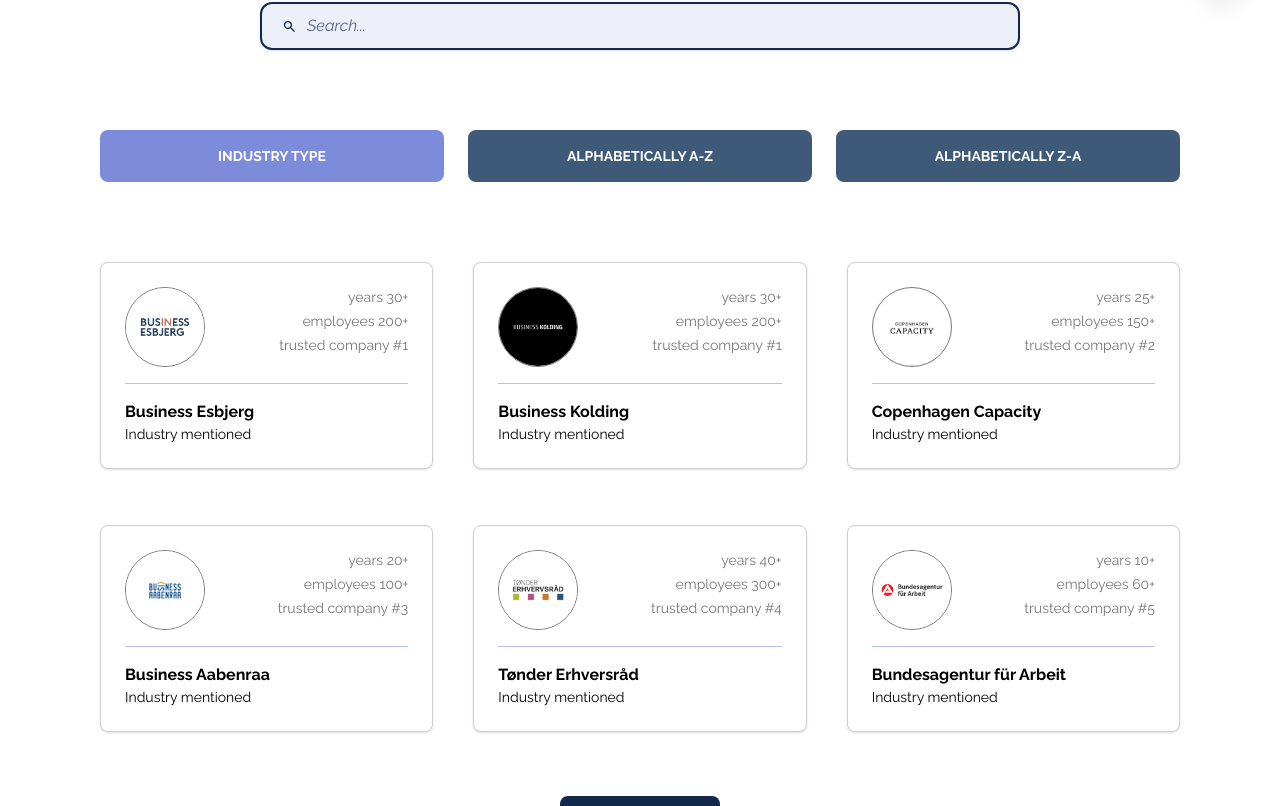
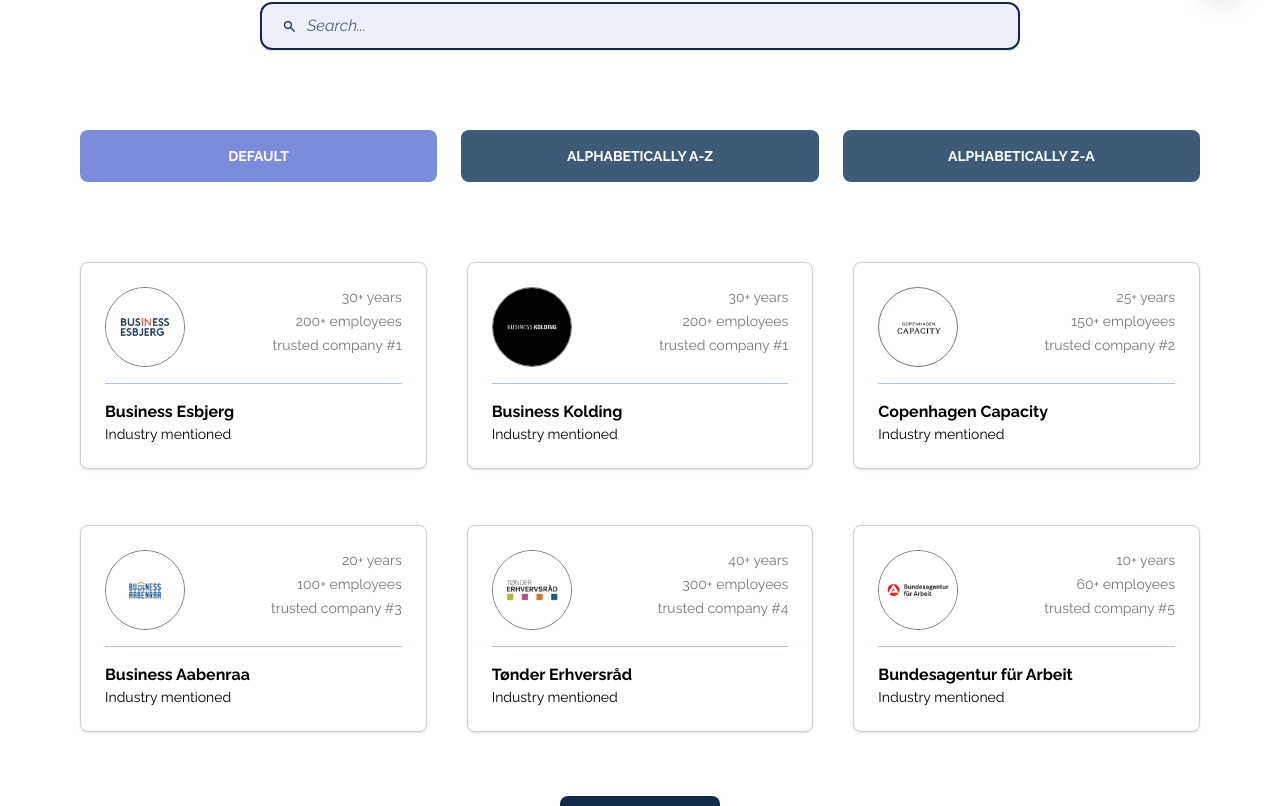
Before and after one commit to Patricia-P-G/Business-Region-Website, a Vue app: page /network in a window 1280 px wide. Shown: the part 778-1584 px from the top of the page. Built offline with nearby package versions, Linux system fonts and the light colour scheme.

Commit message:
network all done

```diff
--- a/src/views/networkComponents/NetworkCompanies.vue
+++ b/src/views/networkComponents/NetworkCompanies.vue
@@ -1,10 +1,165 @@
+<template>
+  <!-- Network Card Section -->
+  <section class="w-full bg-white py-15" aria-labelledby="network-companies-title" aria-describedby="network-companies-description"
+    itemscope itemtype="https://schema.org/ItemList">
+
+    <!-- Right Spacing  -->
+    <div class="mx-auto max-w-400 px-5 xs:px-6 sm:px-8 lg:px-20">
+
+      <!-- Accessible Section Heading --- not visually displayed (screen readers read only) -->
+      <h2 id="network-companies-title" class="sr-only">Network companies</h2>
+
+      <!-- Accessible Section Description --- not visually displayed (screen readers read only) -->
+      <p id="network-companies-description" class="sr-only">
+        Browse trusted companies and partners from the Danish-German cross-border business network.
+      </p>
+
+      <!-- Search Wrapper -->
+      <div class="flex justify-center" role="search">
+
+        <!-- Screen Readers Only -->
+        <label for="company-search" class="sr-only">Search companies</label>
+
+        <!--Input Wrapper  -->
+        <div class="flex h-12 w-full max-w-190 items-center rounded-xl border-2 border-primary bg-[#7988D221] px-5 shadow-sm">
+
+          <!--Icon Wrapper  -->
+          <div class="flex items-baseline pr-2.5" aria-hidden="true">
+
+            <!-- Magnifying Glass -->
+            <svg focusable="false" xmlns="http://www.w3.org/2000/svg" width="1em" height="1em" viewBox="0 0 24 24"><path d="M0 0h24v24H0z" fill="none" />
+              <path fill="#12294b" d="M9.5 16q-2.725 0-4.612-1.888T3 9.5t1.888-4.612T9.5 3t4.613 1.888T16 9.5q0 1.1-.35 2.075T14.7 13.3l5.6 5.6q.275.275.275.7t-.275.7t-.7.275t-.7-.275l-5.6-5.6q-.75.6-1.725.95T9.5 16m0-2q1.875 0 3.188-1.312T14 9.5t-1.312-3.187T9.5 5T6.313 6.313T5 9.5t1.313 3.188T9.5 14"/>
+            </svg>
+
+          </div>
+
+          <!-- Input + Text -->
+          <input id="company-search" v-model="searchQuery" type="search" placeholder="Search..." autocomplete="off" aria-label="Search companies by name or industry"
+            class="w-full bg-transparent text-base italic text-primary outline-none placeholder:text-primary/70 focus:outline-none"
+          />
+
+        </div>
+      </div>
+
+      <!-- Filter Grid -->
+      <div class="grid grid-cols-1 gap-6 py-20 sm:grid-cols-3" aria-label="Company filters">
+
+        <!-- Default Button -->
+        <button type="button" @click="setSort('default')" :aria-pressed="sortType === 'default'" :class="filterButtonClass(sortType === 'default')">
+          Default
+        </button>
+
+        <!-- Alphabetically A-Z Button -->
+        <button type="button" @click="setSort('az')" :aria-pressed="sortType === 'az'" :class="filterButtonClass(sortType === 'az')">
+          Alphabetically A-Z
+        </button>
+
+        <!-- Alphabetically Z-A Button -->
+        <button type="button" @click="setSort('za')" :aria-pressed="sortType === 'za'" :class="filterButtonClass(sortType === 'za')">
+          Alphabetically Z-A
+        </button>
+
+      </div>
+
+      <!-- Cards Grid -->
+      <div id="company-list" class="grid grid-cols-1 gap-x-10 gap-y-14 md:grid-cols-3" role="list" aria-label="Company list" aria-live="polite">
+
+        <!-- Company Card Link -->
+        <router-link v-for="(company, index) in visibleCompanies" :key="company.slug" :to="company.route" class="block focus:outline-none focus-visible:ring-4 focus-visible:ring-primary/40"
+          :aria-label="`View profile for ${company.name}`" itemprop="itemListElement" itemscope itemtype="https://schema.org/ListItem" role="listitem">
+
+          <!--  -->
+          <meta itemprop="position" :content="index + 1" />
+
+          <!-- Company Card Container -->
+          <article class="cursor-pointer rounded-lg border border-[#CFCFCF] bg-white p-6 shadow-sm transition-all duration-300 hover:-translate-y-1 hover:shadow-lg motion-reduce:transition-none motion-reduce:hover:translate-y-0"
+            itemscope itemtype="https://schema.org/Organization">
+
+            <!--  -->
+            <meta itemprop="name" :content="company.name" />
+            <meta itemprop="url" :content="company.route" />
+
+            <!-- Company Details Wrapper -->
+            <div class="flex items-start justify-between pb-4">
+
+              <!-- Image Wrapper -->
+              <div class="h-20 w-20 overflow-hidden rounded-full border border-[#777] bg-white">
+                <!-- Image -->
+                <img :src="company.logo" alt="" aria-hidden="true" class="h-full w-full object-cover"
+                  loading="lazy" itemprop="logo"
+                />
+              </div>
+
+              <!-- Company Micro Details Wrapper (Right Side) -->
+              <div class="text-right text-sm text-[#777]">
+                <!-- Years -->
+                <p>{{ company.years }} years</p>
+                <!-- Employees -->
+                <p class="mt-1">{{ company.employees }} employees</p>
+                <!-- Trust -->
+                <p class="mt-1">{{ company.trust }}</p>
+              </div>
+            </div>
+
+            <!-- Divider -->
+            <hr class="border-[#B8C0F0] py-2" aria-hidden="true" />
+
+            <!-- Company Title -->
+            <h3 class="text-base font-bold text-black" itemprop="name">
+              {{ company.name }}
+            </h3>
+
+            <!-- Company Details -->
+            <p class="text-sm text-black" itemprop="description">
+              {{ company.industry }}
+            </p>
+          </article>
+        </router-link>
+      </div>
+
+      <!-- No Results -->
+      <p v-if="filteredCompanies.length === 0" class="pt-5 text-center text-lg text-primary" role="status" aria-live="polite">
+        No companies found.
+      </p>
+
+      <!-- View More Wrapper -->
+      <div v-if="hasMoreCompanies" class="flex justify-center pt-16">
+
+        <!-- View More Button -->
+        <button type="button" @click="loadMore" :disabled="isLoading" :aria-busy="isLoading.toString()" aria-controls="company-list" class="flex min-w-40 items-center
+          justify-center gap-3 rounded-lg bg-primary px-8 py-4 text-sm font-bold uppercase text-white transition cursor-pointer
+          hover:bg-[#1B355B] focus:outline-none focus-visible:ring-4 focus-visible:ring-primary/40 disabled:cursor-not-allowed disabled:opacity-70">
+
+          <span v-if="!isLoading">View More</span>
+
+          <!-- Loading State with Spinner-->
+          <span v-else class="flex items-center gap-3">
+            Loading
+
+            <!-- Loading Spinner -->
+            <span class="h-5 w-5 animate-spin rounded-full border-2 border-white/40 border-t-white motion-reduce:animate-none" aria-hidden="true"></span>
+          </span>
+        </button>
+      </div>
+    </div>
+  </section>
+</template>
+
+
+
 <script setup>
-import { ref, computed } from 'vue'
+import { ref, computed, watch } from 'vue'
 
-const itemsPerLoad = 6
-const visibleCount = ref(6)
-const isLoading = ref(false)
+// Controls how many company cards are shown each time (Default)
+const itemsPerLoad = 6;
 
+// Reactive state for --- visible cards, loading, search, and sorting
+const visibleCount = ref(6);
+const isLoading = ref(false);
+const searchQuery = ref('');
+const sortType = ref('default');
+
+// Companies
 const companies = [
   {
     name: 'Business Esbjerg',
@@ -16,7 +171,6 @@
     trust: 'trusted company #1',
     logo: new URL('../../assets/network/business esbjerg.png', import.meta.url).href
   },
-
   {
     name: 'Business Kolding',
     slug: 'business-kolding',
@@ -27,7 +181,6 @@
     trust: 'trusted company #1',
     logo: new URL('../../assets/network/business kolding.png', import.meta.url).href
   },
-
   {
     name: 'Copenhagen Capacity',
     slug: 'copenhagen-capacity',
@@ -38,7 +191,6 @@
     trust: 'trusted company #2',
     logo: new URL('../../assets/network/copenhagen capacity.png', import.meta.url).href
   },
-
   {
     name: 'Business Aabenraa',
     slug: 'business-aabenraa',
@@ -49,7 +201,6 @@
     trust: 'trusted company #3',
     logo: new URL('../../assets/network/business aabenraa.png', import.meta.url).href
   },
-
   {
     name: 'Tønder Erhversråd',
     slug: 'tonder-erhversrad',
@@ -60,7 +211,6 @@
     trust: 'trusted company #4',
     logo: new URL('../../assets/network/tønder erhversråd.png', import.meta.url).href
   },
-
   {
     name: 'Bundesagentur für Arbeit',
     slug: 'bundesagentur-fur-arbeit',
@@ -71,7 +221,6 @@
     trust: 'trusted company #5',
     logo: new URL('../../assets/network/bundesagentur für arbeit.png', import.meta.url).href
   },
-
   {
     name: 'Schleswig-Holstein',
     slug: 'schleswig-holstein',
@@ -82,7 +231,6 @@
     trust: 'trusted company #6',
     logo: new URL('../../assets/network/schleswig-holstein.png', import.meta.url).href
   },
-
   {
     name: 'Dansk Industri',
     slug: 'dansk-industri',
@@ -93,7 +241,6 @@
     trust: 'trusted company #7',
     logo: new URL('../../assets/network/dansk industri.png', import.meta.url).href
   },
-
   {
     name: 'Sønderborg Vækstråd',
     slug: 'sonderborg-vaekstrad',
@@ -104,160 +251,76 @@
     trust: 'trusted company #8',
     logo: new URL('../../assets/network/sønderborg vækstråd.png', import.meta.url).href
   }
-]
+];
 
+// Filters companies based on the search input and selected sorting option
+const filteredCompanies = computed(() => {
+  const query = searchQuery.value.toLowerCase().trim();
+
+  // Creates searchable text from each company object
+  let result = companies.filter((company) => {
+    const searchableText = `
+      ${company.name}
+      ${company.industry}
+      ${company.years}
+      ${company.employees}
+      ${company.trust}
+    `.toLowerCase();
+
+    return searchableText.includes(query);
+  });
+
+  // Alphabetically sorts A-Z
+  if (sortType.value === 'az') {
+    result = [...result].sort((a, b) => a.name.localeCompare(b.name));
+  }
+
+  // Alphabetically sorts Z-A
+  if (sortType.value === 'za') {
+    result = [...result].sort((a, b) => b.name.localeCompare(a.name));
+  }
+  return result;
+});
+
+  // Returns only the companies currently visible on the page
 const visibleCompanies = computed(() => {
-  return companies.slice(0, visibleCount.value)
-})
+  return filteredCompanies.value.slice(0, visibleCount.value);
+});
 
+  // Checks if there are more companies to load
 const hasMoreCompanies = computed(() => {
-  return visibleCount.value < companies.length
-})
+  return visibleCount.value < filteredCompanies.value.length;
+});
 
+
+// Updates the active sorting type and resets visible company cards
+const setSort = (type) => {
+  sortType.value = type;
+  visibleCount.value = itemsPerLoad;
+};
+
+// Prevents duplicate loading or loading beyond available companies
 const loadMore = () => {
-  if (isLoading.value || !hasMoreCompanies.value) return
+  if (isLoading.value || !hasMoreCompanies.value) return;
 
-  isLoading.value = true
+  isLoading.value = true;
 
+  // Increases the number of visible company cards
   setTimeout(() => {
-    visibleCount.value += itemsPerLoad
-    isLoading.value = false
-  }, 700)
-}
+    visibleCount.value += itemsPerLoad;
+    isLoading.value = false;
+  }, 700);
+};
+
+
+// Dynamically applies button styles based on active filter state
+const filterButtonClass = (isActive) => [
+  'rounded-lg cursor-pointer py-4 text-sm font-bold uppercase text-white transition focus:outline-none focus-visible:ring-4 focus-visible:ring-primary/40',
+  isActive ? 'bg-[#7C8BDA] hover:bg-[#6D7BD0]' : 'bg-[#3E5A78] hover:bg-[#334A63]'
+];
+
+// Resets visible cards whenever the search query changes
+watch(searchQuery, () => {
+  visibleCount.value = itemsPerLoad;
+});
 </script>
-
-<template>
-  <section class="w-full bg-white py-15">
-    <div class="mx-auto px-12 sm:px-6 lg:px-25">
-
-      <!-- SEARCH -->
-      <div class="flex justify-center">
-        <div
-          class="flex h-12 w-full max-w-[760px] items-center rounded-xl border-2 border-[#12294B] bg-[#7988D221] px-5 shadow-sm"
-        >
-
-          <!-- ICON -->
-          <div class="flex items-baseline pr-2.5">
-            <svg xmlns="http://www.w3.org/2000/svg" width="1em" height="1em" viewBox="0 0 24 24">
-              <path d="M0 0h24v24H0z" fill="none" />
-
-              <path
-                fill="#12294b"
-                d="M9.5 16q-2.725 0-4.612-1.888T3 9.5t1.888-4.612T9.5 3t4.613 1.888T16 9.5q0 1.1-.35 2.075T14.7 13.3l5.6 5.6q.275.275.275.7t-.275.7t-.7.275t-.7-.275l-5.6-5.6q-.75.6-1.725.95T9.5 16m0-2q1.875 0 3.188-1.312T14 9.5t-1.312-3.187T9.5 5T6.313 6.313T5 9.5t1.313 3.188T9.5 14"
-              />
-            </svg>
-          </div>
-
-          <!-- INPUT -->
-          <input
-            type="text"
-            placeholder="Search..."
-            class="w-full bg-transparent text-base italic text-[#12294B] outline-none placeholder:text-[#12294B]/70"
-          />
-        </div>
-      </div>
-
-      <!-- FILTERS -->
-      <div class="grid grid-cols-1 gap-6 py-20 sm:grid-cols-3">
-
-        <button
-          class="rounded-lg bg-[#7C8BDA] py-4 text-sm font-bold uppercase text-white transition hover:bg-[#6D7BD0]"
-        >
-          Industry Type
-        </button>
-
-        <button
-          class="rounded-lg bg-[#3E5A78] py-4 text-sm font-bold uppercase text-white transition hover:bg-[#334A63]"
-        >
-          Alphabetically A-Z
-        </button>
-
-        <button
-          class="rounded-lg bg-[#3E5A78] py-4 text-sm font-bold uppercase text-white transition hover:bg-[#334A63]"
-        >
-          Alphabetically Z-A
-        </button>
-
-      </div>
-
-      <!-- CARDS -->
-      <div class="grid grid-cols-1 gap-x-10 gap-y-14 md:grid-cols-3">
-
-        <router-link
-          v-for="company in visibleCompanies"
-          :key="company.slug"
-          :to="company.route"
-          class="block"
-        >
-
-          <article
-            class="cursor-pointer rounded-lg border border-[#CFCFCF] bg-white p-6 shadow-sm transition-all duration-300 hover:-translate-y-1 hover:shadow-lg"
-          >
-
-            <!-- TOP -->
-            <div class="flex items-start justify-between pb-4">
-
-              <!-- LOGO -->
-              <div class="h-20 w-20 overflow-hidden rounded-full border border-[#777] bg-white">
-                <img
-                  :src="company.logo"
-                  :alt="`${company.name} logo`"
-                  class="h-full w-full object-cover"
-                />
-              </div>
-
-              <!-- INFO -->
-              <div class="text-right text-sm text-[#777]">
-                <p>years {{ company.years }}</p>
-                <p class="mt-1">employees {{ company.employees }}</p>
-                <p class="mt-1">{{ company.trust }}</p>
-              </div>
-
-            </div>
-
-            <hr class="border-[#B8C0F0] py-2" />
-
-            <!-- TITLE -->
-            <h3 class="text-base font-bold text-black">
-              {{ company.name }}
-            </h3>
-
-            <!-- TEXT -->
-            <p class="text-sm text-black">
-              {{ company.industry }}
-            </p>
-
-          </article>
-
-        </router-link>
-
-      </div>
-
-      <!-- VIEW MORE -->
-      <div v-if="hasMoreCompanies" class="flex justify-center pt-16">
-
-        <button
-          @click="loadMore"
-          :disabled="isLoading"
-          class="flex min-w-[160px] items-center justify-center gap-3 rounded-lg bg-[#12294B] px-8 py-4 text-sm font-bold uppercase text-white transition hover:bg-[#1B355B] disabled:cursor-not-allowed disabled:opacity-70"
-        >
-
-          <span v-if="!isLoading">
-            View More
-          </span>
-
-          <span v-else class="flex items-center gap-3">
-            Loading
-
-            <span
-              class="h-5 w-5 animate-spin rounded-full border-2 border-white/40 border-t-white"
-            ></span>
-          </span>
-
-        </button>
-
-      </div>
-
-    </div>
-  </section>
-</template>
```
Also changed, not shown: src/views/networkComponents/business esbjerg/BusinessEsbjergView.vue (+12 -5 lines), src/assets/network/business esbjerg pic 1.jpg (added), 1 other file (tests, documents, lock files or other folders).
